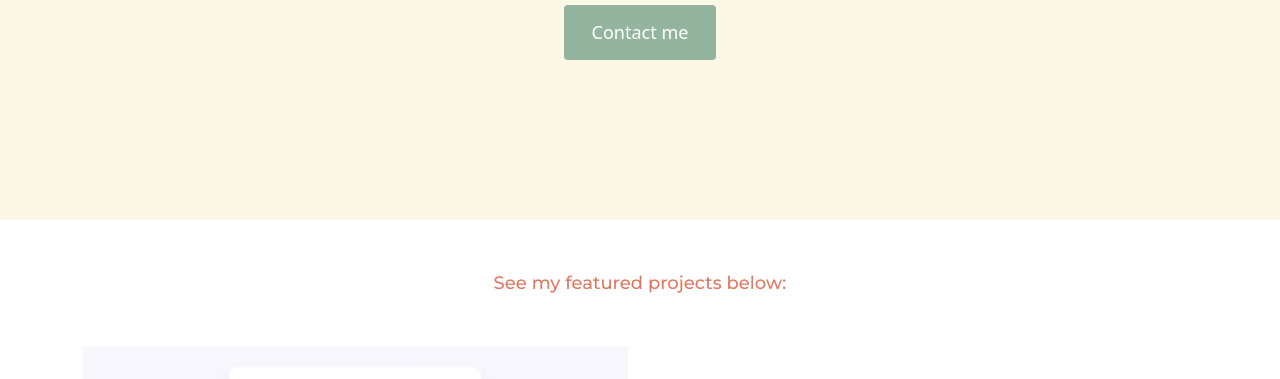
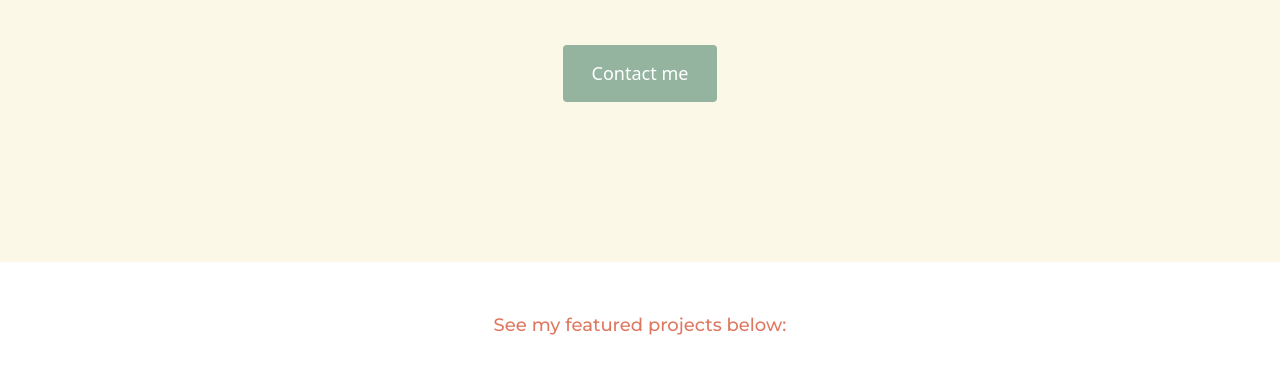
Before and after one commit to hbadams/shecodes-portfolio-project, a plain HTML site: page index.html in a window 1280 px wide. Shown: the part 364-743 px from the top of the page. Drawn offline with nearby package versions, Linux system fonts and the light colour scheme.

Commit message:
Minor css adjustments

```diff
--- a/index.html
+++ b/index.html
@@ -31,9 +31,9 @@
     <div class="hero">
       <p>Hello, I am</p>
       <h1>Hayley Adams</h1>
-      <h2>Front-end developer based in the United States</h2>
+      <h2 class="mb-5">Front-end developer based in the United States</h2>
       <div>
-        <a href="#" class="btn btn-primary">Contact me</a>
+        <a href="#" class="btn btn-contact">Contact me</a>
       </div>
     </div>
     <p class="text-center m-5">See my featured projects below:</p>
--- a/styles/portfolio.css
+++ b/styles/portfolio.css
@@ -52,11 +52,11 @@ p {
   line-height: 2;
 }
 
-.btn-primary {
+.btn-contact {
   background: var(--primary-color);
   color: white;
   border-radius: 4px;
-  border: none;
+  border: 1px solid transparent;
   font-size: 18px;
   line-height: 27px;
   padding: 14px 28px;
```
